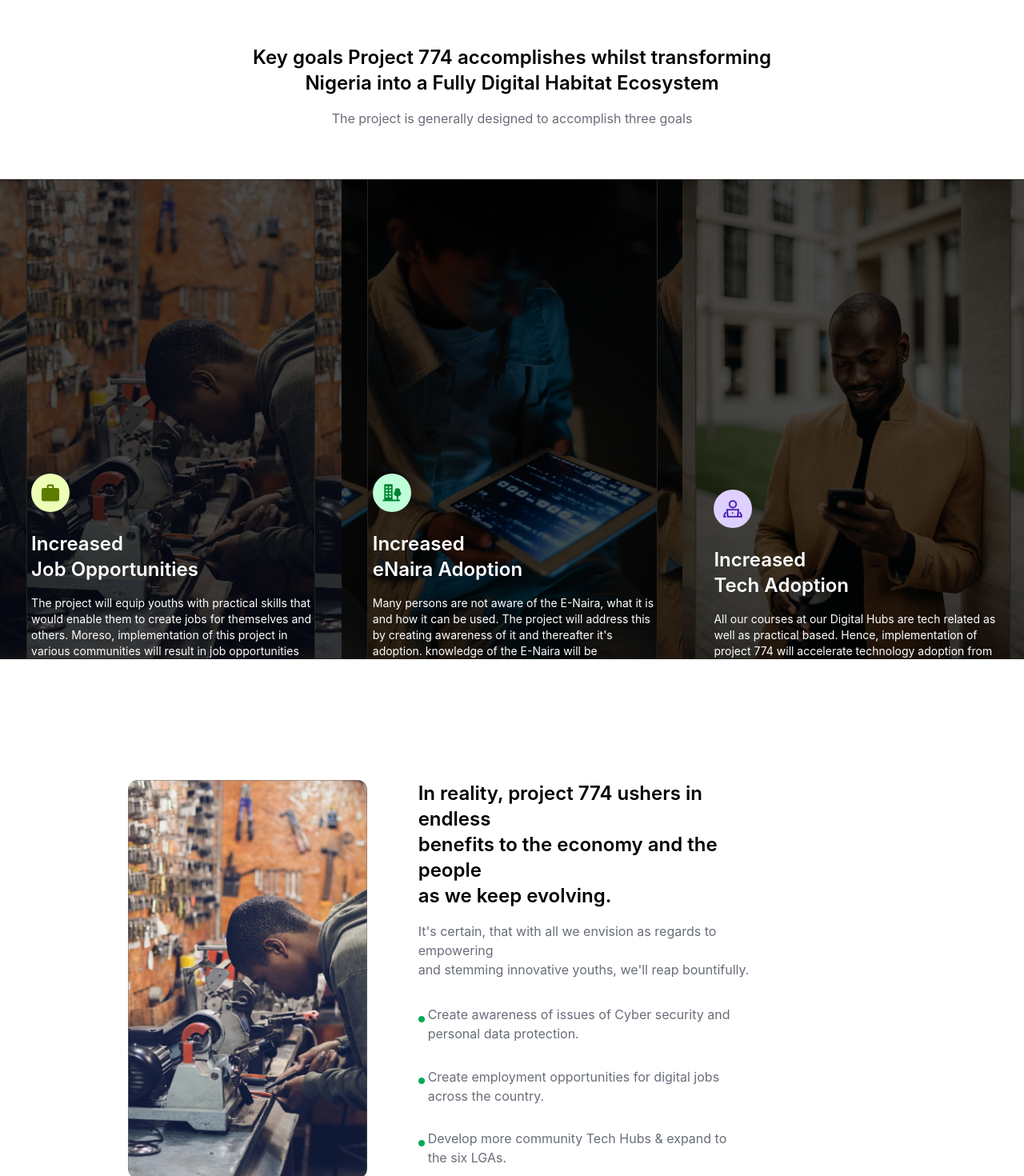
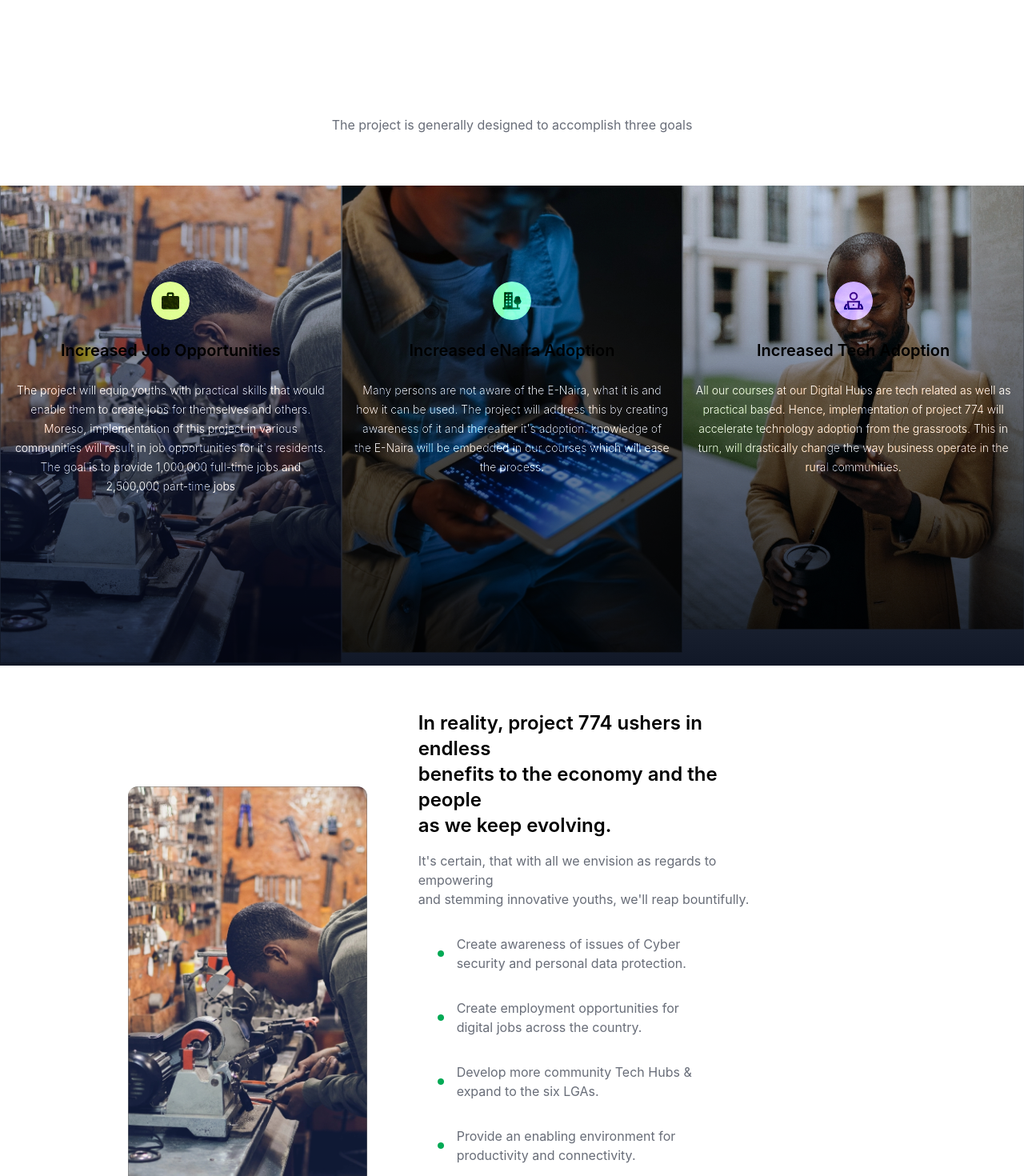
Before and after one commit to tacafricamain/project774, a Next.js app: page / in a window 1280 px wide. Shown: the part 2880-4350 px from the top of the page at 80% size. Built offline with nearby package versions, Linux system fonts and the light colour scheme.

Commit message:
Fix styling inconsistencies
Fix styling issues with fonts ans spacing to achieve a uniform layout for
the project accross all components UI

```diff
--- a/components/HomepageComponents/Audience.tsx
+++ b/components/HomepageComponents/Audience.tsx
@@ -7,7 +7,7 @@
         <div className='lg:w-4/12 my-auto'>
             <img className='lg:h-[80%]  object-cover rounded-xl ' src="/project774/d1.jpg" alt="j" />
         </div>
-        <div className='lg:w-8/12 lg:h-[70%] mt-6 lg:my-auto'>
+        <div className='lg:w-8/12 lg:h-[70%] py-4'>
             <div className='lg:my-10 lg:w-9/12'>
                 <h2 className='text-2xl font-semibold mb-4'>Targeting the right audience and populace</h2>
                 <p className='text-grayText'>Starting out in Abuja, we want to reach the right people.</p>
--- a/components/HomepageComponents/Benefits.tsx
+++ b/components/HomepageComponents/Benefits.tsx
@@ -9,34 +9,75 @@
 
 export default function Benefits() {
   return (
-    <div className='w-9/12 lg:h-screen mx-auto flex flex-col lg:flex-row my-16 lg:my-0 lg:space-x-16'>
-    <div className='lg:w-4/12 my-auto'>
-        <img className='lg:h-[80%]  object-cover rounded-xl ' src="/project774/f2.jpg" alt="j" />
+    <div className="w-9/12 lg:h-screen mx-auto flex flex-col lg:flex-row my-16 lg:my-0 lg:space-x-16">
+      <div className="lg:w-4/12 my-auto">
+        <img
+          className="lg:h-[80%]  object-cover rounded-xl "
+          src="/project774/f2.jpg"
+          alt="j"
+        />
       </div>
-    <div className='lg:w-8/12 lg:h-[70%] mt-6 lg:my-auto'>
-        <div className='lg:my-8 lg:w-9/12'>
-            <h2 className='text-2xl font-semibold mb-4'>In reality, project 774 ushers in endless <br /> benefits to the
-             economy and the people <br /> as we keep evolving.</h2>
-            <p className='text-grayText'>{`It's certain, that with all we envision as regards to empowering `}<br />
-             {`and stemming innovative youths, we'll reap bountifully.`}</p>
+      <div className="lg:w-8/12 lg:h-[70%] mt-6">
+        <div className="lg:my-8 lg:w-9/12">
+          <h2 className="text-2xl font-semibold mb-4">
+            In reality, project 774 ushers in endless <br /> benefits to the
+            economy and the people <br /> as we keep evolving.
+          </h2>
+          <p className="text-grayText">
+            {`It's certain, that with all we envision as regards to empowering `}
+            <br />
+            {`and stemming innovative youths, we'll reap bountifully.`}
+          </p>
         </div>
-        <div className='flex flex-col space-y-6 mt-6 md:mt-0'>
-        <ul className='space-y-4 text-grayText'>
-            <div className='m-0 p-0 inline' >
-                <img className='inline w-2 mb-10 mr-1' src="/project774/e.jpg" alt="" /><li className='inline-block'> Create awareness of issues of Cyber security and <br /> personal data protection.</li>
+        <div className="flex flex-col space-y-6 mt-6 md:mt-0">
+          <ul className="text-grayText flex w-full flex-wrap gap-8 ml-6">
+            <div className="max-w-sm basis-80">
+              <li className="flex items-center justify-center">
+                <img
+                  className="inline w-2 mr-4"
+                  src="/project774/e.jpg"
+                  alt=""
+                />
+                Create awareness of issues of Cyber security and personal data
+                protection.
+              </li>
             </div>
-            <div className='m-0 p-0'>
-                <img className='inline w-2 mb-10 mr-1' src="/project774/e.jpg" alt="" /><li className='inline-block'>Create employment opportunities for digital jobs <br /> across the country.</li>
+            <div className="max-w-sm basis-80">
+              <li className="flex items-center justify-center">
+                <img
+                  className="inline w-2 mr-4"
+                  src="/project774/e.jpg"
+                  alt=""
+                />
+                Create employment opportunities for digital jobs across the
+                country.
+              </li>
             </div>
-            <div className='m-0 p-0'>
-                <img className='inline w-2 mb-10 mr-1' src="/project774/e.jpg" alt="" /><li className='inline-block'> Develop more community Tech Hubs & expand to <br /> the six LGAs.</li>
+            <div className="max-w-sm basis-80">
+              <li className="flex items-center justify-center">
+                <img
+                  className="inline w-2 mr-4"
+                  src="/project774/e.jpg"
+                  alt=""
+                />
+                Develop more community Tech Hubs & expand to the six LGAs.
+              </li>
             </div>
-            <div className='m-0 p-0'>
-                <img className='inline w-2 mb-10 mr-1' src="/project774/e.jpg" alt="" /><li className='inline-block'> Provide an enabling environment for productivity <br /> and connectivity.</li>
+            <div className="max-w-sm basis-80">
+              <li className="flex items-center justify-center">
+                {" "}
+                <img
+                  className="inline w-2 mr-4"
+                  src="/project774/e.jpg"
+                  alt=""
+                />
+                Provide an enabling environment for productivity and
+                connectivity.
+              </li>
             </div>
           </ul>
         </div>
       </div>
     </div>
-  )
+  );
 }
--- a/components/HomepageComponents/Goals.tsx
+++ b/components/HomepageComponents/Goals.tsx
@@ -3,20 +3,107 @@
 
 export default function Goals() {
   return (
-    <div className=''>
-        <div className='text-center my-16'>
-            <h3 className='text-black text-2xl font-semibold mb-4'>Key goals Project 774 accomplishes whilst transforming <br />
-             Nigeria into a Fully Digital Habitat Ecosystem</h3>
-            <p className='text-grayText'>The project is generally designed to accomplish three goals</p>
+    <div className="">
+      <div className="text-center my-16">
+        <h3 className="text-white text-2xl font-semibold mb-4">
+          Key goals Project 774 accomplishes whilst transforming <br />
+          Nigeria into a Fully Digital Habitat Ecosystem
+        </h3>
+        <p className="text-grayText mt-6">
+          The project is generally designed to accomplish three goals
+        </p>
       </div>
       {/* largeScreens */}
-        <div className='hidden lg:flex flex-col lg:flex-row lg:h-[600px] overflow-hidden' >
-            <div className='lg:w-4/12 bg-fixed bg-center bg-contain bg-job'>
-                <div className=' top-0 left-0 w-full h-screen flex flex-col justify-end ' style={{background: 'rgba(0, 0, 0, 0.69)' }}>
-                    <div className='md:mr-8 w-10/12 mx-auto mb-40'>
-                        <img className='w-12 h-12 mb-6' src="/project774/Group14.svg" alt="icon" />
-                        <h3 className='my-2 font-semibold text-white text-2xl mb-4' >Increased <br /> Job Opportunities</h3>
-                        <p className='text-white text-sm'>{`The project will equip youths with
+      <div className="hidden lg:flex flex-col lg:flex-row lg:h-[600px] overflow-hidden">
+        <div className="w-1/3 relative bg-gradient-to-b from-gray-500 to-gray-900 py-24">
+          <div className="grid place-items-center space-y-6 px-4">
+            <img
+              src="/project774/f2.jpg"
+              alt=""
+              className="mix-blend-overlay absolute"
+            />
+            <img
+              className="w-12 h-12 mb-6"
+              src="/project774/Group14.svg"
+              alt="icon"
+            />
+            <span className="text-xl font-semibold">
+              Increased Job Opportunities
+            </span>
+            <span className="text-sm font-light leading-6 text-center text-white">
+              The project will equip youths with practical skills that would
+              enable them to create jobs for themselves and others. Moreso,
+              implementation of this project in various communities will result
+              in job opportunities for it's residents. The goal is to provide
+              1,000,000 full-time jobs and 2,500,000 part-time jobs
+            </span>
+          </div>
+        </div>
+        <div className="w-1/3 relative bg-gradient-to-b from-gray-500 to-gray-900 py-24">
+          <div className="grid place-items-center space-y-6 px-4">
+            <img
+              src="/project774/h2.jpg"
+              alt=""
+              className="mix-blend-overlay absolute"
+            />
+            <img
+              className="w-12 h-12 mb-6"
+              src="/project774/Group17.svg"
+              alt="icon"
+            />
+            <span className="text-xl font-semibold">
+              Increased eNaira Adoption
+            </span>
+            <span className="text-sm font-light leading-6 text-center text-white">
+              Many persons are not aware of the E-Naira, what it is and how it
+              can be used. The project will address this by creating awareness
+              of it and thereafter it's adoption. knowledge of the E-Naira will
+              be embedded in our courses which will ease the process.
+            </span>
+          </div>
+        </div>
+        <div className="w-1/3 relative bg-gradient-to-b from-gray-500 to-gray-900 py-24">
+          <div className="grid place-items-center space-y-6 px-4">
+            <img
+              src="/project774/l2.jpg"
+              alt=""
+              className="mix-blend-overlay absolute"
+            />
+            <img
+              className="w-12 h-12 mb-6"
+              src="/project774/Group16.svg"
+              alt="icon"
+            />
+            <span className="text-xl font-semibold">
+              Increased Tech Adoption
+            </span>
+            <span className="text-sm font-light leading-6 text-center text-white">
+              All our courses at our Digital Hubs are tech related as well as
+              practical based. Hence, implementation of project 774 will
+              accelerate technology adoption from the grassroots. This in turn,
+              will drastically change the way business operate in the rural
+              communities.
+            </span>
+          </div>
+        </div>
+      </div>
+      {/* mobile */}
+      <div className="overlappingGallery lg:hidden">
+        <div className="overlappingGalleryImg overflow-hidden bg-fixed bg-center bg-cover bg-job">
+          <div
+            className="absolute top-0 left-0 w-full h-screen flex flex-col justify-end "
+            style={{ background: "rgba(0, 0, 0, 0.69)" }}
+          >
+            <div className="md:mr-8 w-10/12 mx-auto mb-40">
+              <img
+                className="w-12 h-12 mb-6"
+                src="/project774/Group14.svg"
+                alt="icon"
+              />
+              <h3 className="my-2 font-semibold text-white text-4xl mb-4">
+                Increased Job Opportunities
+              </h3>
+              <p className="text-white text-xl">{`The project will equip youths with
                         practical skills that would enable them to create jobs for themselves
                         and others. Moreso, implementation of this project in various communities
                         will result in job opportunities for it's residents. The goal is to
@@ -24,69 +111,51 @@
             </div>
           </div>
         </div>
-            <div className='lg:w-4/12 bg-fixed bg-center bg-contain bg-enaira'>
-            <div className=' top-0 left-0 w-full h-screen flex flex-col justify-end ' style={{background: 'rgba(0, 0, 0, 0.69)' }}>
-                    <div className='md:mr-8 w-10/12 mx-auto mb-40'>
-                        <img className='w-12 h-12 mb-6' src="/project774/Group17.svg" alt="icon" />
-                        <h3 className='my-2 font-semibold text-white text-2xl mb-4' >Increased <br/>eNaira Adoption</h3>
-                        <p className='text-white text-sm'>{` Many persons are not aware of the E-Naira, what it is and how it can be used.
+        <div className="overlappingGalleryImg overflow-hidden bg-fixed bg-center bg-cover bg-enaira">
+          <div
+            className="absolute top-0 left-0 w-full h-screen flex flex-col justify-end "
+            style={{ background: "rgba(0, 0, 0, 0.69)" }}
+          >
+            <div className="md:mr-8 w-10/12 mx-auto mb-40">
+              <img
+                className="w-12 h-12 mb-6"
+                src="/project774/Group17.svg"
+                alt="icon"
+              />
+              <h3 className="my-2 font-semibold text-white text-2xl mb-4">
+                Increased eNaira Adoption
+              </h3>
+              <p className="text-white text-sm">{` Many persons are not aware of the E-Naira, what it is and how it can be used.
                          The project will address this by creating awareness of it and thereafter it's adoption.
                          knowledge of the E-Naira will be embedded in our courses which will ease the process.`}</p>
             </div>
           </div>
         </div>
-            <div className='lg:w-4/12 bg-fixed bg-center bg-contain bg-tech'>
-            <div className=' top-0 left-0 w-full h-screen flex flex-col justify-end ' style={{background: 'rgba(0, 0, 0, 0.69)' }}>
-                    <div className='md:mr-8 w-10/12 mx-auto mb-40'>
-                        <img className='w-12 h-12 mb-6' src="/project774/Group16.svg" alt="icon" />
-                        <h3 className='my-2 font-semibold text-white text-2xl mb-4' >Increased <br />Tech Adoption</h3>
-                        <p className='text-white text-sm'>All our courses at our Digital Hubs are tech related as well
-                         as practical based. Hence, implementation of project 774 will accelerate
-                         technology adoption from the grassroots. This in turn, will drastically
-                         change the way business operate in the rural communities.</p>
-                    </div>
-                </div>
-            </div>
-        </div>
-        {/* mobile */}
-         <div className='overlappingGallery lg:hidden' >
-            <div className='overlappingGalleryImg overflow-hidden bg-fixed bg-center bg-cover bg-job'>
-                <div className='absolute top-0 left-0 w-full h-screen flex flex-col justify-end ' style={{background: 'rgba(0, 0, 0, 0.69)' }}>
-                    <div className='md:mr-8 w-10/12 mx-auto mb-40'>
-                        <img className='w-12 h-12 mb-6' src="/project774/Group14.svg" alt="icon" />
-                        <h3 className='my-2 font-semibold text-white text-4xl mb-4' >Increased Job Opportunities</h3>
-                        <p className='text-white text-xl'>{`The project will equip youths with
-                        practical skills that would enable them to create jobs for themselves
-                        and others. Moreso, implementation of this project in various communities
-                        will result in job opportunities for it's residents. The goal is to
-                        provide 1,000,000 full-time jobs and 2,500,000 part-time jobs`}</p>
-                    </div>
-                </div>
-            </div>
-            <div className='overlappingGalleryImg overflow-hidden bg-fixed bg-center bg-cover bg-enaira'>
-                <div className='absolute top-0 left-0 w-full h-screen flex flex-col justify-end ' style={{background: 'rgba(0, 0, 0, 0.69)' }}>
-                    <div className='md:mr-8 w-10/12 mx-auto mb-40'>
-                        <img className='w-12 h-12 mb-6' src="/project774/Group17.svg" alt="icon" />
-                        <h3 className='my-2 font-semibold text-white text-2xl mb-4' >Increased eNaira Adoption</h3>
-                        <p className='text-white text-sm'>{` Many persons are not aware of the E-Naira, what it is and how it can be used.
-                         The project will address this by creating awareness of it and thereafter it's adoption.
-                         knowledge of the E-Naira will be embedded in our courses which will ease the process.`}</p>
-                    </div>
-                </div>
-            </div>
-            <div className='overlappingGalleryImg overflow-hidden bg-fixed bg-center bg-cover bg-tech'>
-                <div className='absolute top-0 left-0 w-full h-screen flex flex-col justify-end ' style={{background: 'rgba(0, 0, 0, 0.69)' }}>
-                    <div className='md:mr-8 w-10/12 mx-auto mb-40'>
-                        <img className='w-12 h-12 mb-6' src="/project774/Group16.svg" alt="icon" />
-                        <h3 className='my-2 font-semibold text-white text-2xl mb-4' >Increased Tech Adoption</h3>
-                        <p className='text-white text-sm'>All our courses at our Digital Hubs are tech related as well
-                         as practical based. Hence, implementation of project 774 will accelerate
-                         technology adoption from the grassroots. This in turn, will drastically
-                         change the way business operate in the rural communities.</p>
+        <div className="overlappingGalleryImg overflow-hidden bg-fixed bg-center bg-cover bg-tech">
+          <div
+            className="absolute top-0 left-0 w-full h-screen flex flex-col justify-end "
+            style={{ background: "rgba(0, 0, 0, 0.69)" }}
+          >
+            <div className="md:mr-8 w-10/12 mx-auto mb-40">
+              <img
+                className="w-12 h-12 mb-6"
+                src="/project774/Group16.svg"
+                alt="icon"
+              />
+              <h3 className="my-2 font-semibold text-white text-2xl mb-4">
+                Increased Tech Adoption
+              </h3>
+              <p className="text-white text-sm">
+                All our courses at our Digital Hubs are tech related as well as
+                practical based. Hence, implementation of project 774 will
+                accelerate technology adoption from the grassroots. This in
+                turn, will drastically change the way business operate in the
+                rural communities.
+              </p>
             </div>
           </div>
         </div>
       </div>
     </div>
-  )
+  );
 }
```
Also changed, not shown: components/Button/Button.tsx (+21 -12 lines), components/Footer/Footer.tsx (+4 -4 lines), 1 other file (tests, documents, lock files or other folders). Lines whose indentation alone changed are shown as unchanged.
